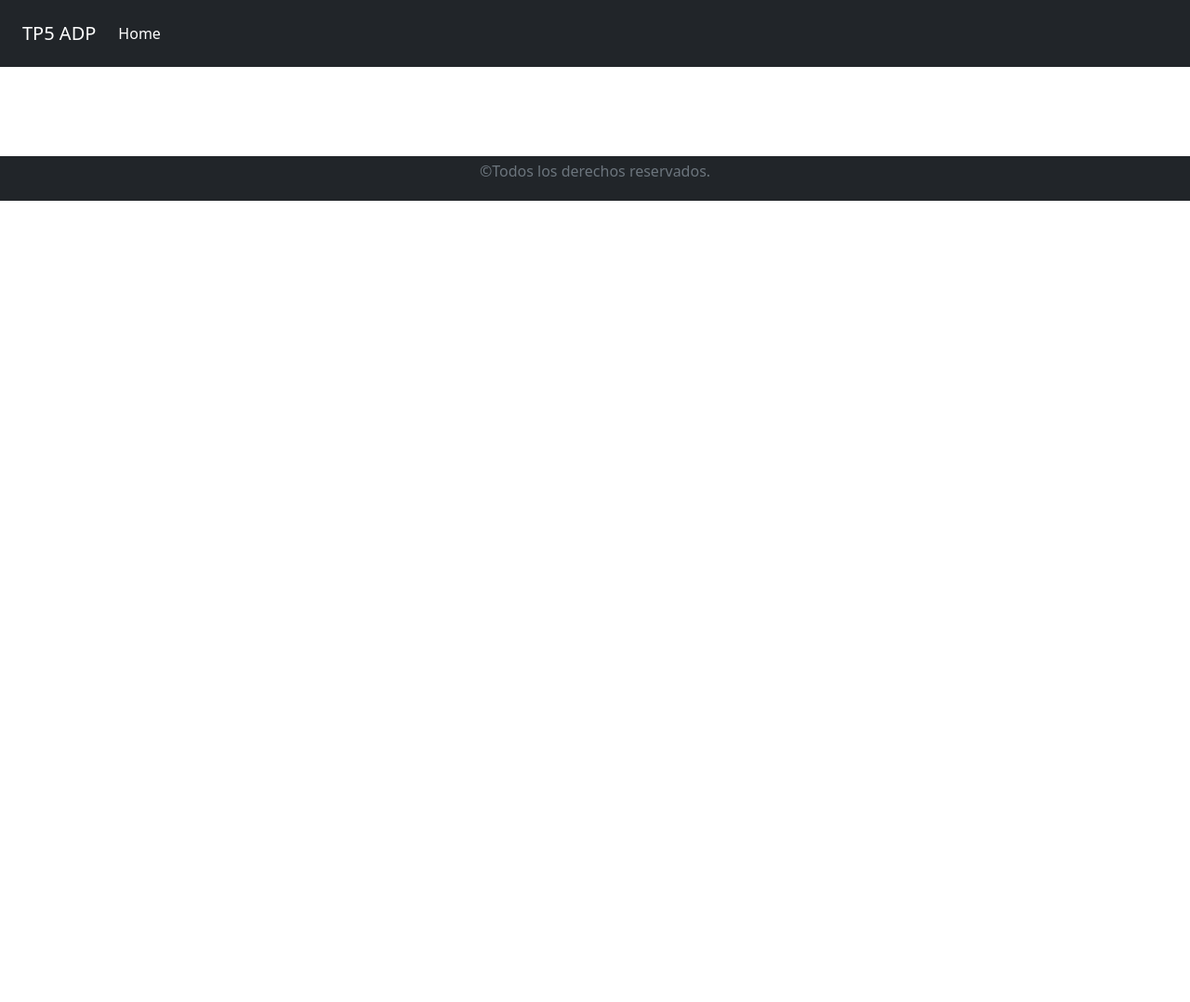
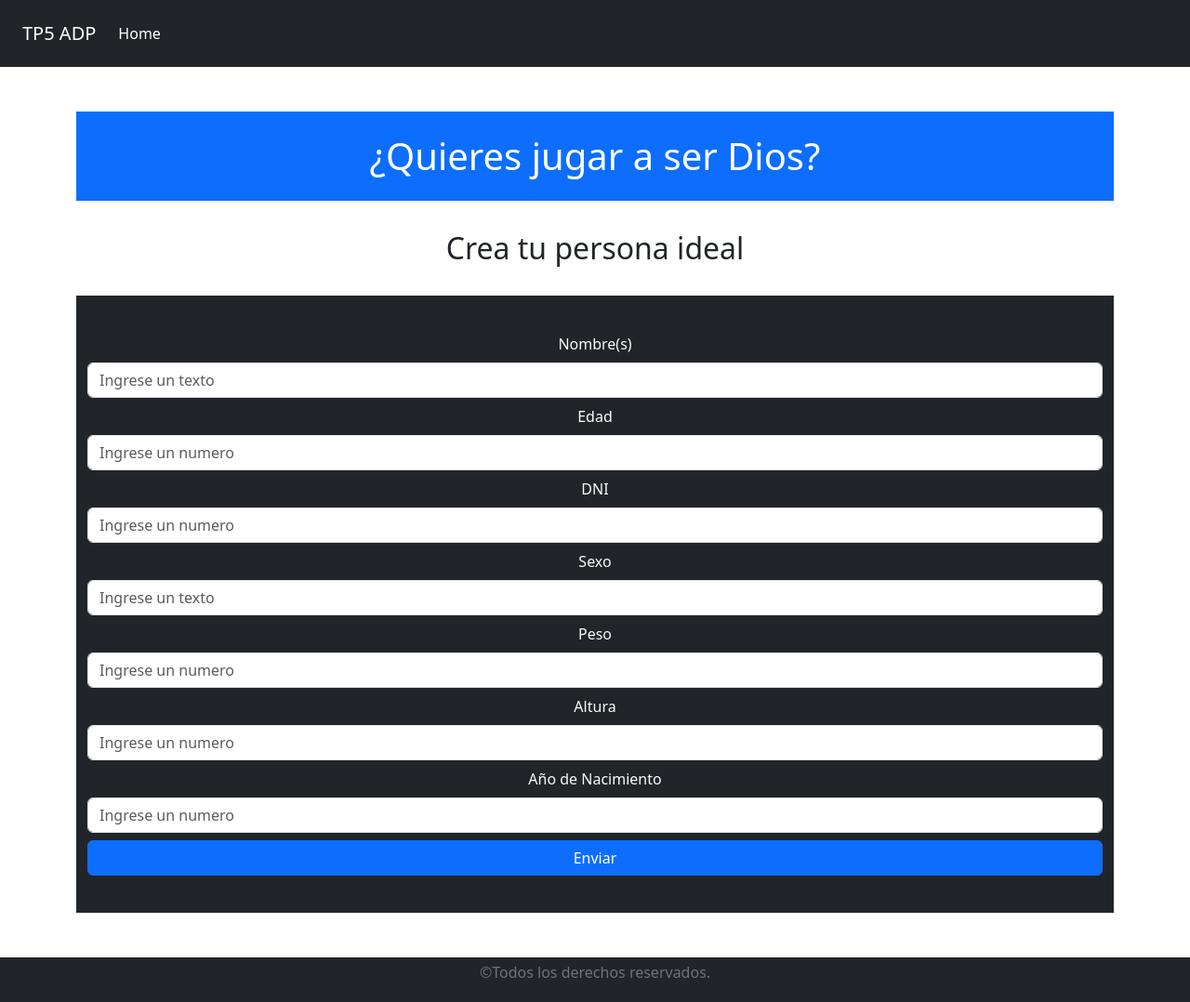
Before and after one commit to AzulDP/TP5-ADP-E2, a plain HTML site: page index.html in a window 1280 px wide. Shown: the whole page at 93% size. Before the commit the page ends 800 px from the top, so only its background shows below. Drawn offline with nearby package versions, Linux system fonts and the light colour scheme; a web font is replaced by a local one.

Commit message:
maquete la interfaz del formulario,falta la logica

```diff
--- a/index.html
+++ b/index.html
@@ -22,9 +22,8 @@
         <nav class="navbar navbar-expand-lg bg-dark navbar-dark p-3 py-3">
             <div class="container-fluid px-2">
                 <a class="navbar-brand" href="#">TP5 ADP</a>
-                <button class="navbar-toggler" type="button" data-bs-toggle="collapse"
-                    data-bs-target="#navbarTP5" aria-controls="navbarTP5"
-                    aria-expanded="false" aria-label="Toggle navigation">
+                <button class="navbar-toggler" type="button" data-bs-toggle="collapse" data-bs-target="#navbarTP5"
+                    aria-controls="navbarTP5" aria-expanded="false" aria-label="Toggle navigation">
                     <span class="navbar-toggler-icon"></span>
                 </button>
                 <div class="collapse navbar-collapse" id="navbarTP5">
@@ -32,19 +31,50 @@
                         <li class="nav-item">
                             <a class="nav-link active" aria-current="page" href="#">Home</a>
                         </li>
-                                        </ul>
+                    </ul>
                 </div>
             </div>
         </nav>
     </header>
     <main class="my-5 container">
-<section>
-
-</section>
-
+        <h1 class="bg-primary text-center text-white py-4">¿Quieres jugar a ser Dios?</h1>
+        <section class="text-center py-4">
+            <h2>Crea tu persona ideal</h2>
+            <!-- <button type="button" class="btn btn-dark" onclick="start()">Comenzar juego</button> -->
+        </section>
+        <section class="container-fluid text-center text-light  bg-dark py-4">
+            <form class="d-flex flex-column py-2" role="button">
+                <label for="inombre" class="my-2">Nombre(s)</label>
+                <input id="" onclick="" class="form-control me-2" aria-label="input" type="text" name="Nombre" max-length="70"
+                    min-length="2" placeholder="Ingrese un texto" required>
+                <label for="nedad" class="my-2">Edad</label>
+                <input id="" onclick="" class="form-control me-2" aria-label="input" type="number" name="Edad" max-length="20"
+                    min-length="1" placeholder="Ingrese un numero" required>
+                <label for="nDNI" class="my-2">DNI</label>
+                <input id="" onclick="" class="form-control me-2" aria-label="input" type="number" name="DNI" max-length="20"
+                    min-length="3" placeholder="Ingrese un numero" required>
+                <label for="isexo" class="my-2">Sexo</label>
+                <input id="" onclick="" class="form-control me-2" aria-label="input" type="text" name="Sexo" max-length="10"
+                    min-length="1" placeholder="Ingrese un texto" required>
+                <label for="npeso" class="my-2">Peso</label>
+                <input id="" onclick="" class="form-control me-2" aria-label="input" type="number" name="Peso" max-length="10"
+                    min-length="1" placeholder="Ingrese un numero" required>
+                <label for="naltura" class="my-2">Altura</label>
+                <input id="" onclick="" class="form-control me-2" aria-label="input" type="number" name="Altura" max-length="10"
+                    min-length="1" placeholder="Ingrese un numero" required>
+                <label for="nanio" class="my-2">Año de Nacimiento</label>
+                <input id="" onclick="" class="form-control me-2" aria-label="input" type="number" name="Anio" max-length="10"
+                    min-length="4" placeholder="Ingrese un numero" required>
+                <button type="submit" class="btn btn-primary my-2">Enviar</button>
+            </form>
+        </section>
     </main>
-    <footer class="bg-dark text-secondary text-center py-1"><p>&copy;Todos los derechos reservados.</p></footer>
-    <script src="https://cdn.jsdelivr.net/npm/bootstrap@5.3.0-alpha3/dist/js/bootstrap.bundle.min.js" integrity="sha384-ENjdO4Dr2bkBIFxQpeoTz1HIcje39Wm4jDKdf19U8gI4ddQ3GYNS7NTKfAdVQSZe" crossorigin="anonymous"></script>
+    <footer class="bg-dark text-secondary text-center py-1">
+        <p>&copy;Todos los derechos reservados.</p>
+    </footer>
+    <script src="https://cdn.jsdelivr.net/npm/bootstrap@5.3.0-alpha3/dist/js/bootstrap.bundle.min.js"
+        integrity="sha384-ENjdO4Dr2bkBIFxQpeoTz1HIcje39Wm4jDKdf19U8gI4ddQ3GYNS7NTKfAdVQSZe"
+        crossorigin="anonymous"></script>
     <script src="./js/TP5-ejercicio2.js"></script>
 </body>
 
--- a/js/TP5-ejercicio2.js
+++ b/js/TP5-ejercicio2.js
@@ -21,7 +21,10 @@ const GeneracionY = (1981-1993);
 const GeneracionX = (1969-1980);
 const BabyBoom = (1949-1968);
 const SilentGeneration = (1930-1948);
+let formulario = document.querySelector("form");
+// console.log(formulario);
 
+formulario.addEventListener("submit", obtenerDato);
 class Persona {
     #nombre;
     #edad;
@@ -135,7 +138,15 @@ mostrarDatos(){
 
 Persona.getGeneracion = GeneracionZ,
 GeneracionY,GeneracionX, BabyBoom, SilentGeneration
-const Azul = new Persona ("Azul", "34", "000000000", "M", "89", "1.57", "1988", "Millennial");
-console.log(Azul);
+// const Azul = new Persona ("Azul", "34", "000000000", "M", "89", "1.57", "1988", "Millennial");
+// console.log(Azul);
 
+function obtenerDato(e){
+    e.preventDefault();
+    console.log("ejecutando el evento submit del formulario");
+let inombre = document.getElementById("inombre");
+console.log(inombre.value);
+
+// formulario.reset();
+}
 // let newPerson = new Persona (prompt("Ingrese un nombre"))
```
